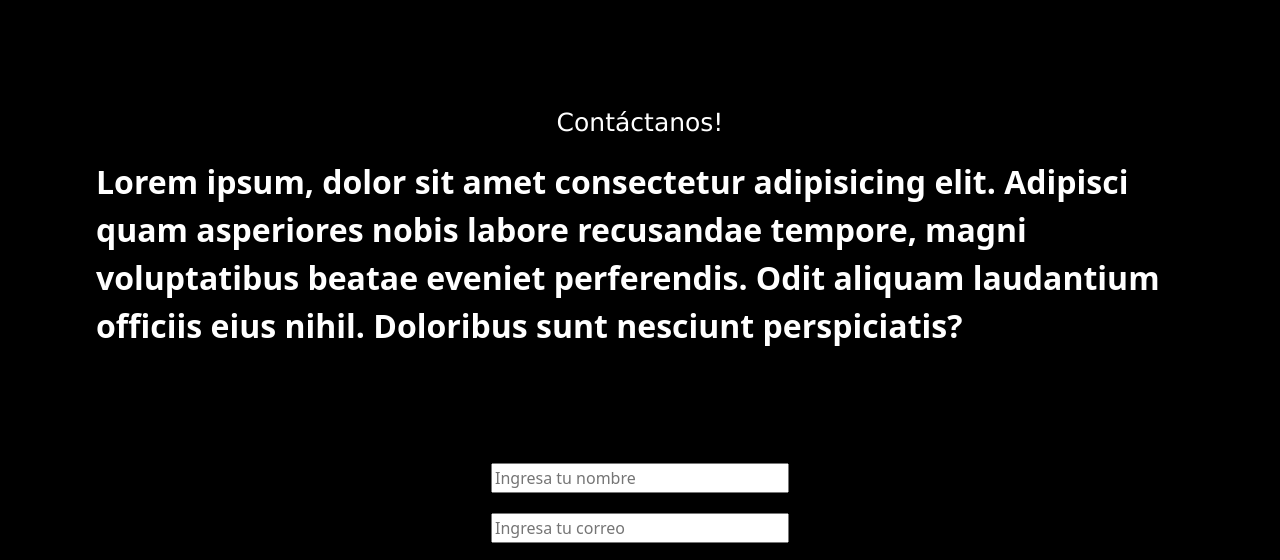
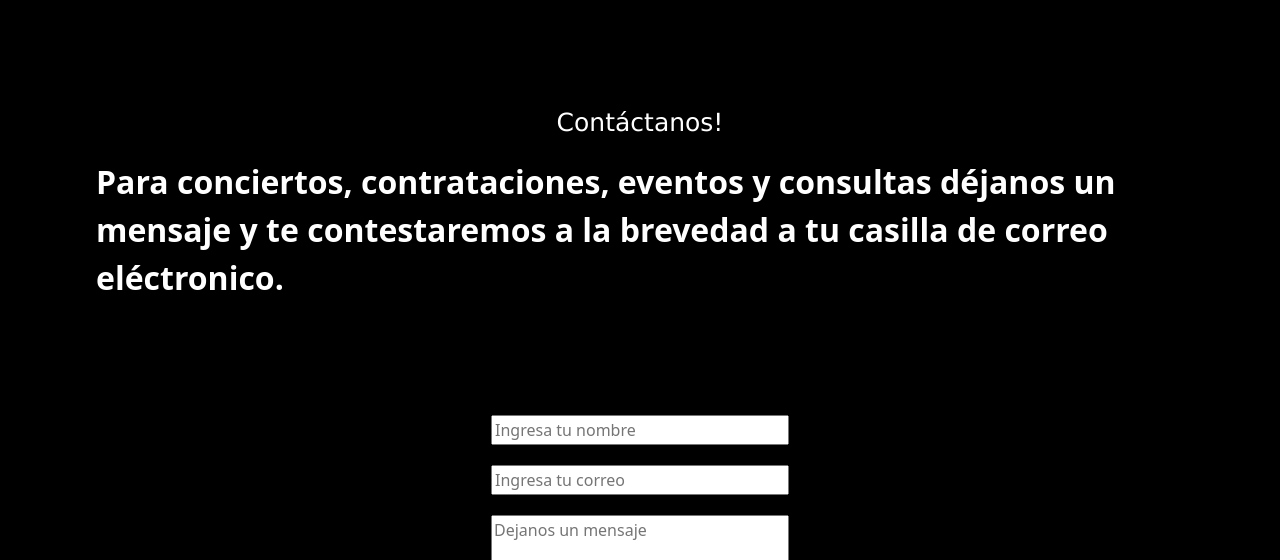
Before and after one commit to juancruzaviega/SASS-AYP, a website: page pages/contacto.html in a window 1280 px wide. Shown: the part 162-722 px from the top of the page. Drawn offline with nearby package versions, Linux system fonts and the light colour scheme.

Commit message:
arreglo texto en contacto

```diff
--- a/pages/contacto.html
+++ b/pages/contacto.html
@@ -51,9 +51,7 @@
     <main class="home-contact">
         <div class="info-form">
             <h2 class="contact">Contáctanos!</h2>
-            <p>Lorem ipsum, dolor sit amet consectetur adipisicing elit. Adipisci quam asperiores nobis labore
-                recusandae tempore, magni voluptatibus beatae eveniet perferendis. Odit aliquam laudantium officiis
-                eius nihil. Doloribus sunt nesciunt perspiciatis?</p>
+            <p>Para conciertos, contrataciones, eventos y consultas déjanos un mensaje y te contestaremos a la brevedad a tu casilla de correo eléctronico.</p>
         </div>
         <form action="#" class="data">
             <input type="text" name="nombre" placeholder="Ingresa tu nombre" class="campo">
```
